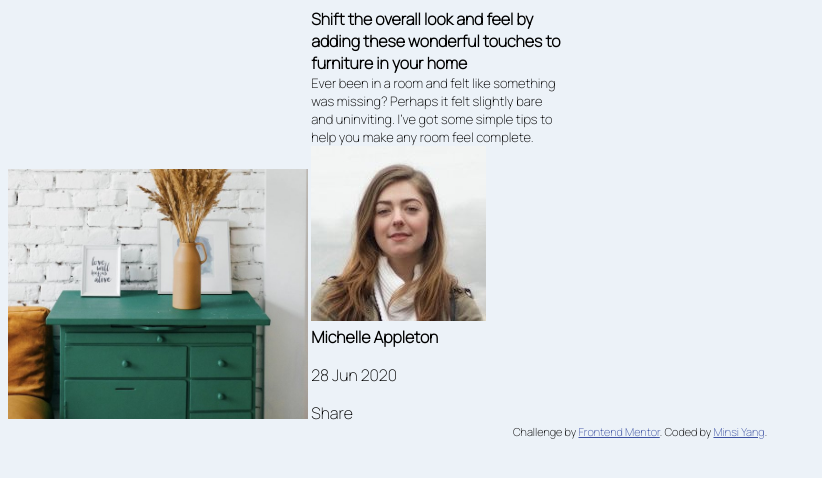
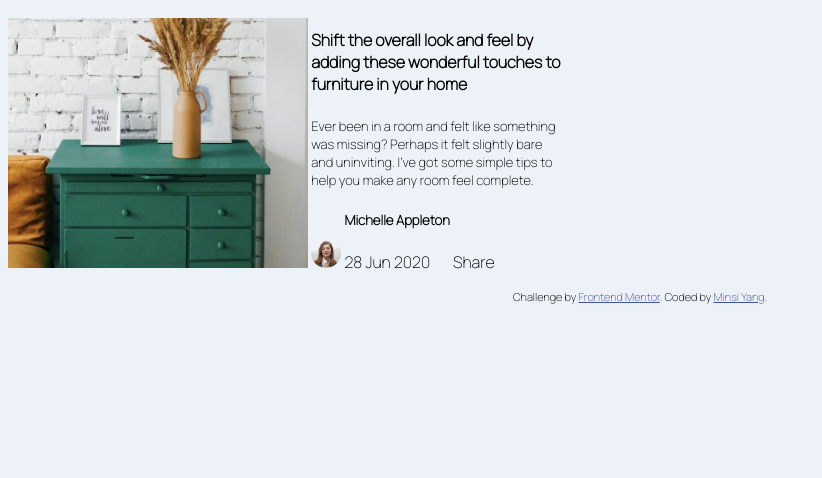
Before and after one commit to minsiyang/Article-front-end-challenge, a plain HTML site: page index.html in a window 1280 px wide. Shown: the whole page, without its empty margins (0-822 px from the left). Drawn offline with Linux system fonts and the light colour scheme.

Commit message:
Avatar and designer displaying inline

```diff
--- a/index.html
+++ b/index.html
@@ -18,19 +18,22 @@
   </div>
   <div class="text">
     <header>
-      Shift the overall look and feel by adding these wonderful
+      <h4>Shift the overall look and feel by adding these wonderful
       touches to furniture in your home
+      </h4>
     </header>
     <div class="paragraph">
       Ever been in a room and felt like something was missing? Perhaps
       it felt slightly bare and uninviting. I’ve got some simple tips
       to help you make any room feel complete.
     </div>
-    <div>
+    <div class="avatar">
       <img src="images/avatar-michelle.jpg" alt="Michelle Appleton">
     </div>
-    <strong>Michelle Appleton</strong>
-    <p>28 Jun 2020</p>
+    <div class="designer">
+      <h5>Michelle Appleton</h5>
+      <p>28 Jun 2020</p>
+    </div>
     <a >
     Share
     </a>
--- a/style.css
+++ b/style.css
@@ -23,6 +23,20 @@ header{
   width: 250px;
 }
 
+.avatar {
+  display: inline;
+}
+
+.avatar img {
+  border-radius: 100%;
+  width: 30px;
+  height: 30px;
+}
+
+.designer {
+  display: inline-block;
+}
+
 .paragraph {
   font-size: 13px;
   font-weight: 500;
```
